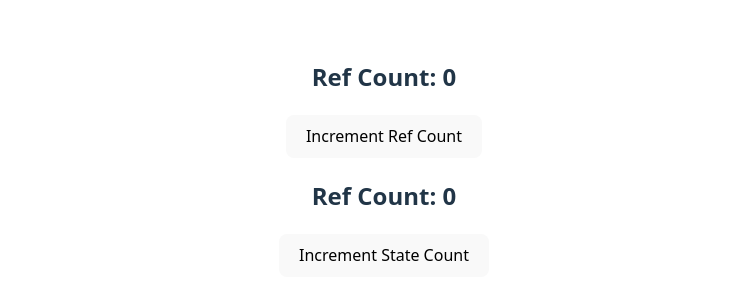
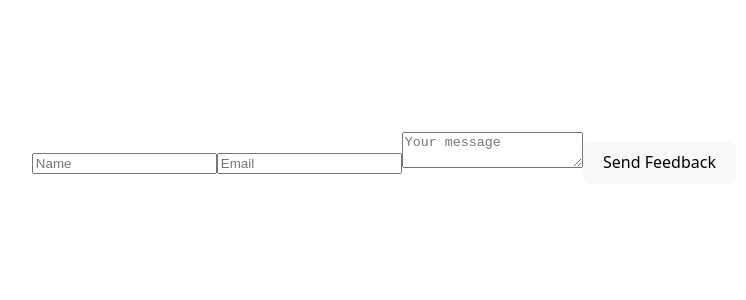
Before and after one commit to DebaKaran/react-desgin, a React (Vite) app in the folder controlled-uncontrolled-components/: page / in a window 1280 px wide. Shown: the part 242-542 px from the top of the page, without its empty margins (256-1002 px from the left). Built offline with nearby package versions, Linux system fonts and the light colour scheme.

Commit message:
feat(form): demonstrate controlled and uncontrolled input handling
- Use useState for reactive name and email fields
- Use useRef to access textarea value without re-render
- Implement simple validation and submit handler
- Highlight hybrid form management approach

```diff
--- a/controlled-uncontrolled-components/src/App.jsx
+++ b/controlled-uncontrolled-components/src/App.jsx
@@ -1,4 +1,5 @@
 import './App.css'
+import FeedbackForm from './messy/FeedbackForm'
 import AutoFocusInput from './state_refs/components/AutoFocusInput'
 import Counter from './state_refs/components/Counter'
 import CounterWithRef from './state_refs/components/CounterWithRef'
@@ -9,7 +10,8 @@ function App() {
     <>
       {/* <Counter />
       <AutoFocusInput /> */}
-      <CounterWithRef />
+      {/* <CounterWithRef /> */}
+      <FeedbackForm />
     </>
   )
 }
--- /dev/null
+++ b/controlled-uncontrolled-components/src/messy/FeedbackForm.jsx
@@ -0,0 +1,54 @@
+import { useState, useRef } from "react";
+
+export default function FeedbackForm() {
+    const [name, setName] = useState("");
+    const [email, setEmail] = useState("");
+    const messageRef = useRef(); // using ref for message
+
+    const handleSubmit = (e) => {
+        e.preventDefault();
+        if (!name) {
+            alert("Name required");
+            return;
+        }
+        if (!email.includes("@")) {
+            alert("Valid email required");
+            return;
+        }
+        if (!messageRef.current.value) {
+            messageRef.current.focus();
+            return;
+        }
+        console.log("Form submitted:", {
+            name,
+            email,
+            message: messageRef.current.value,
+        });
+    };
+
+    return (
+        <form onSubmit={handleSubmit}>
+            <input
+                type="text"
+                value={name}
+                onChange={(e) => setName(e.target.value)}
+                placeholder="Name"
+            />
+            <input
+                type="email"
+                value={email}
+                onChange={(e) => setEmail(e.target.value)}
+                placeholder="Email"
+            />
+            <textarea
+                ref={messageRef}
+                placeholder="Your message"
+            />
+            <button
+                type="submit"
+            >
+                Send Feedback
+            </button>
+        </form>
+    );
+}
```
